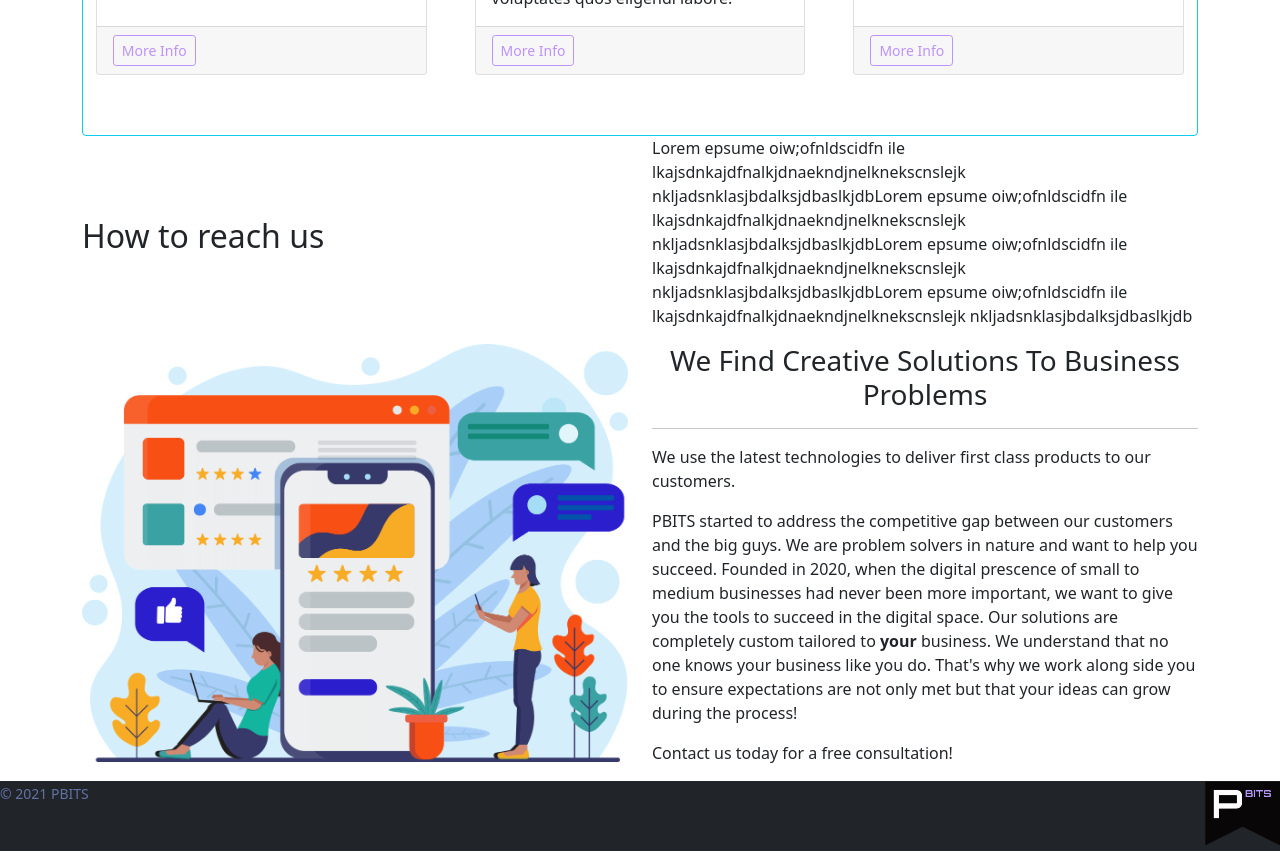
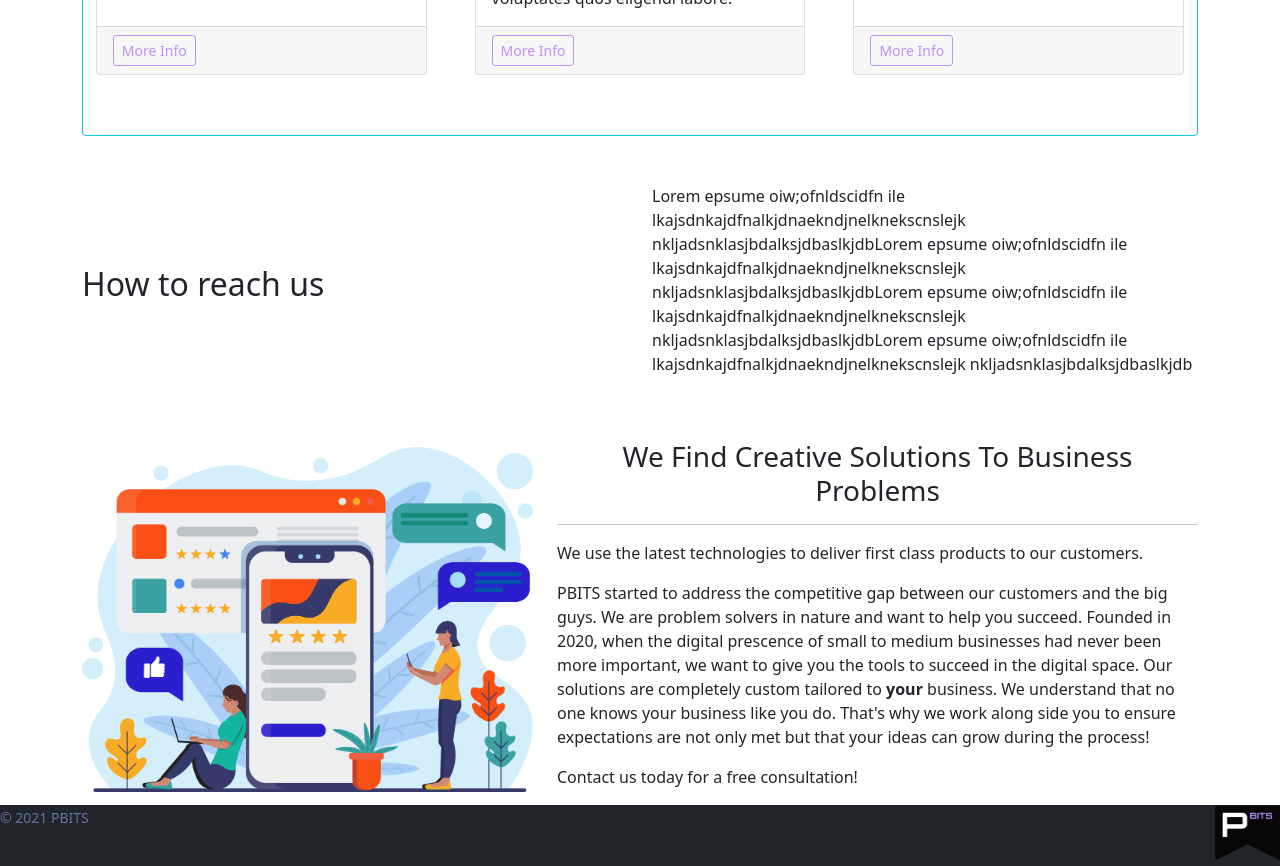
Before and after one commit to TenGallonTechnology/TenGallon.tech, a Next.js app: page / in a window 1280 px wide. Shown: the part 1040-1906 px from the top of the page. Built offline with nearby package versions, Linux system fonts and the light colour scheme.

Commit message:
fixing styles

```diff
--- a/components/Footer.js
+++ b/components/Footer.js
@@ -11,11 +11,14 @@ export const Footer = () => {
     <Container className="bg-dark text-secondary overflow-hidden" fluid="true">
       <footer>
         <Row className="overflow-hidden">
-          <Col className="text-start">
+          <Col></Col>
+        </Row>
+        <Row>
+          <Col>
             <small>© 2021 PBITS </small>
           </Col>
           <Col>
-            <div style={{ width: "75px" }} className="float-end">
+            <div style={{ width: "65px" }} className="float-end">
               <a href="https://www.pbits.online">
                 <Image src={pbits} alt="PBITS" />
               </a>
--- a/pages/index.js
+++ b/pages/index.js
@@ -51,7 +51,7 @@ export default function Home() {
 
             <div className="row gx-4 gx-lg-5" id="services">
               <div className="col-md-4 mb-5">
-                <div className="card h-100">
+                <div className="card h-100 grow">
                   <div className="card-body">
                     <h3 className="card-title">Card One</h3>
                     <p className="card-text">
@@ -68,7 +68,7 @@ export default function Home() {
                 </div>
               </div>
               <div className="col-md-4 mb-5">
-                <div className="card h-100">
+                <div className="card h-100 grow">
                   <div className="card-body">
                     <h3 className="card-title">Card Two</h3>
                     <p className="card-text">
@@ -86,7 +86,7 @@ export default function Home() {
                 </div>
               </div>
               <div className="col-md-4 mb-5">
-                <div className="card h-100">
+                <div className="card h-100 grow">
                   <div className="card-body">
                     <h3 className="card-title">Card Three</h3>
                     <p className="card-text">
@@ -104,7 +104,7 @@ export default function Home() {
               </div>
             </div>
           </div>
-          <Row id="contact">
+          <Row id="contact" className="mt-5 mb-5">
             <Col className="d-flex align-items-center">
               <h2>How to reach us</h2>
             </Col>
@@ -122,11 +122,11 @@ export default function Home() {
               </p>
             </Col>
           </Row>
-          <Row id="about">
-            <Col>
+          <Row id="about" className="d-flex align-items-center">
+            <Col lg={5}>
               <Image src={solutions} alt="" />
             </Col>
-            <Col>
+            <Col lg={7}>
               <h3 className="text-center">
                 We Find Creative Solutions To Business Problems
               </h3>
--- a/styles/globals.scss
+++ b/styles/globals.scss
@@ -27,5 +27,14 @@ $theme-colors: (
   border-radius: 4px;
   padding: 1vw;
 }
+
+.grow {
+  transition: all 0.2s ease-in-out;
+}
+
+.grow:hover {
+  border-color: $primary;
+  transform: scale(1.05);
+}
 // Import Bootstrap and its default variables
 @import "~bootstrap/scss/bootstrap.scss";
```
